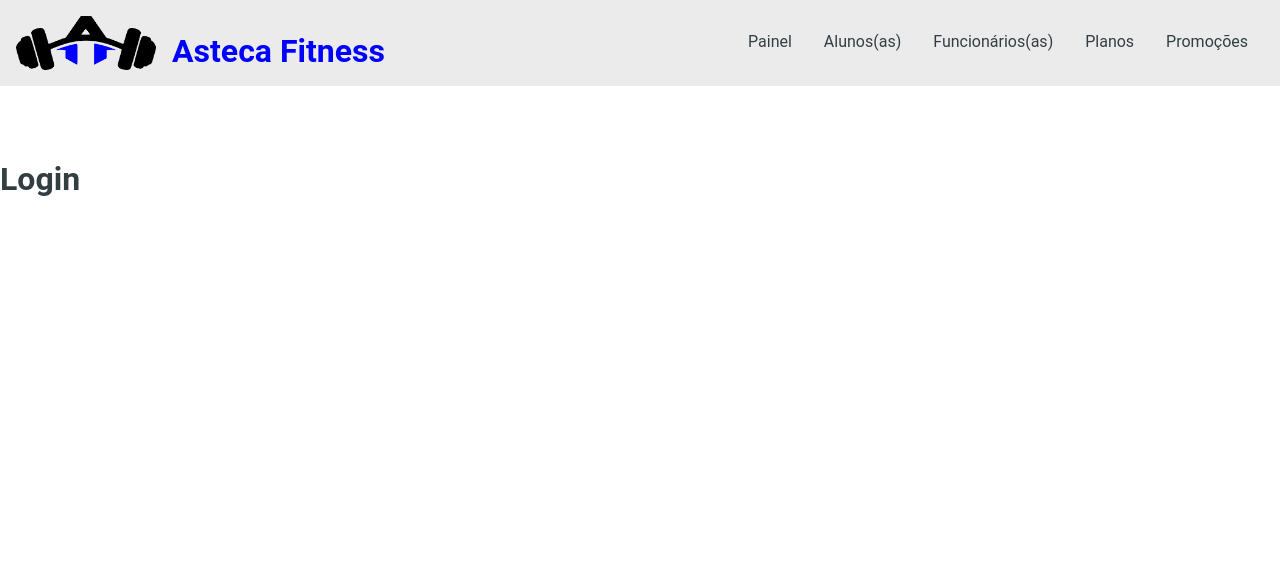
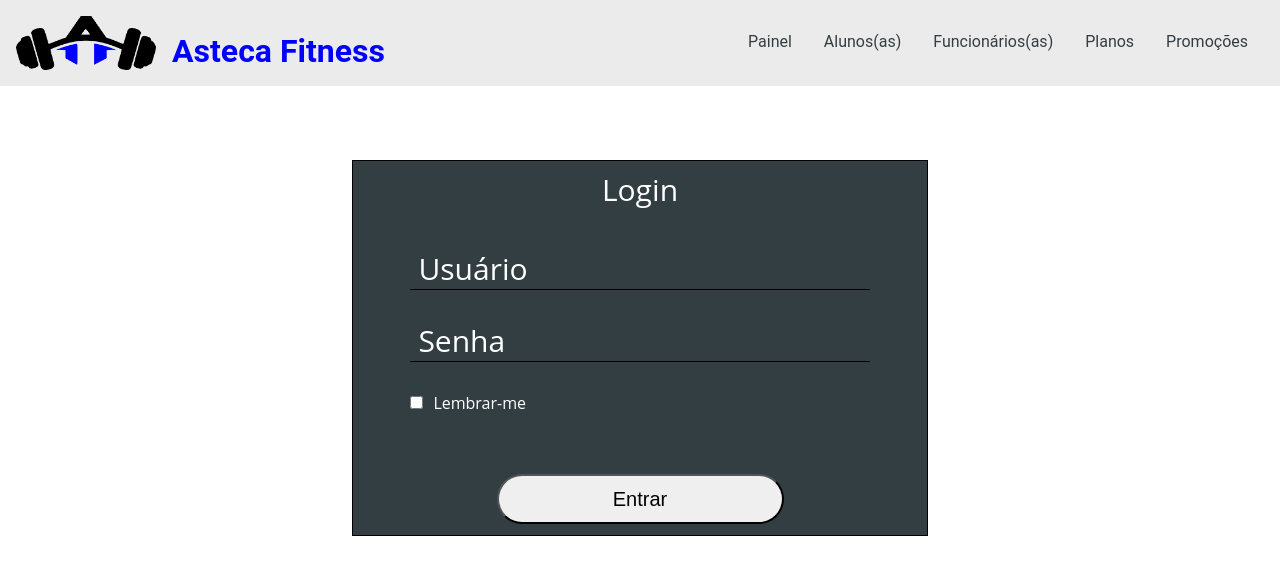
Before and after one commit to Asteca-Fitness/frontend, a Next.js app: page / in a window 1280 px wide. Shown: the top 574 px of the page. Built offline with nearby package versions, Linux system fonts and the light colour scheme.

Commit message:
Adicionado tela de login

```diff
--- a/src/pages/index.js
+++ b/src/pages/index.js
@@ -1,5 +1,5 @@
 import { HeaderPages } from "../components/HeaderPages";
-import { PageContent } from "../styles/pageStyle";
+import { PageContent, Login} from "../styles/pageStyle";
 import Head from 'next/head'
 
 
@@ -9,7 +9,40 @@ export default function Home() {
        <Head>
           <title>Pagina de Login | Asteca Fitness</title>
         </Head>
-      <h1>Login</h1>
+        <Login>
+            <header className="login__titulo">
+                <h1>Login</h1>
+            </header>
+
+            <form action="#">
+
+              <div className="login__forms_input">
+                <div>
+                <label for="usuario">Usuário</label>
+                  <input id="usuario" type="text" name="login-senha" required></input>
+
+                </div>
+                <div>
+                <label for="senha" >Senha</label>
+                  <input id="senha" type="password" name="login-senha" className="input-senha" required></input>
+
+                </div>
+              </div>
+
+              <div className="login__checkbox">
+
+                  <input id="check-box" type="checkbox" name="check"></input>
+                  <label for="check-box"/>Lembrar-me
+
+              </div>
+
+              <footer className="login__footer">
+                  <button type="submit">Entrar</button>
+              </footer>
+
+            </form>
+
+        </Login>
     </PageContent>
 
   )
--- a/src/styles/pageStyle.js
+++ b/src/styles/pageStyle.js
@@ -34,19 +34,24 @@ display: flex;
 export const PageContent = styled.div`
 width: 100%;
 justify-content: center;
-height: 1500px;
+max-height: 1500px;
 margin-top: 10rem;
+display: grid;
+grid-template-columns:100%;
+font-family:'Open Sans', sans-serif;
 
 `
 export const FormsHome = styled.div`
 
 input{
+
 	margin-left:6%;
 	text-align:center;
 	width:45%;
 	height: 77px;
 	font-size:20px;
 	font-weight:bold;
+
 
 	}
 	button{
@@ -60,7 +65,91 @@ button{
 		font-size:20px;
 		font-weight:bold;
 	}
+
 button:hover{
 	cursor:pointer;
 }
 `
+
+export const Login = styled.div`
+	margin: 0 auto;
+	width: 45%;
+	height:376px;
+	background-color:${props => props.theme.colors.text};
+	border:1px solid black;
+	color:white;
+
+	.login__titulo > h1{
+		color:white;
+		font-weight:normal;
+		font-size:30px;
+		text-align:center;
+		padding:8px;
+	}
+	.login__forms_input div{
+		border-bottom:1px solid black;
+		width:80%;
+		margin: 30px auto;
+	}
+	.login__forms_input label{
+		color:white;
+		font-size:30px;
+		font-family: 'Open Sans', sans-serif;
+		font-weight:normal;
+		padding-left: 8px;
+
+	}
+
+	.login__forms_input input{
+		background-color: ${props => props.theme.colors.text};
+		border: 0;
+		outline:0;
+		color:white;
+		font-size:16px;
+		font-family: 'Open Sans', sans-serif;
+		font-weight:normal;
+		margin-left: 8px;
+		width:65%;
+
+
+	}
+	#senha{
+		padding-left:18px;
+	}
+
+	input:active{
+		border:0;
+		outline:0;
+		background-color:${props => props.theme.colors.text};
+	}
+
+	.login__checkbox{
+		margin: 10px 10%;
+	}
+	.login__checkbox label{
+		margin-left: 10px;
+	}
+	.login__footer{
+		height:8px;
+		text-align:center;
+
+	}
+
+
+	button{
+		width:50%;
+		height: 50px;
+		margin-top:50px;
+		text-align:center;
+		border-radius: 25px;
+		font-size: 20px;
+
+
+
+	}
+	button:hover{
+		cursor:pointer;
+		background-color:#A9A9A9;
+
+	}
+`
```
Also changed, not shown: src/pages/clients.js (+5 -3 lines), src/pages/plans.js (+5 -3 lines), src/pages/promotions.js (+5 -3 lines), src/pages/workers.js (+5 -3 lines). Lines whose indentation alone changed are shown as unchanged.
